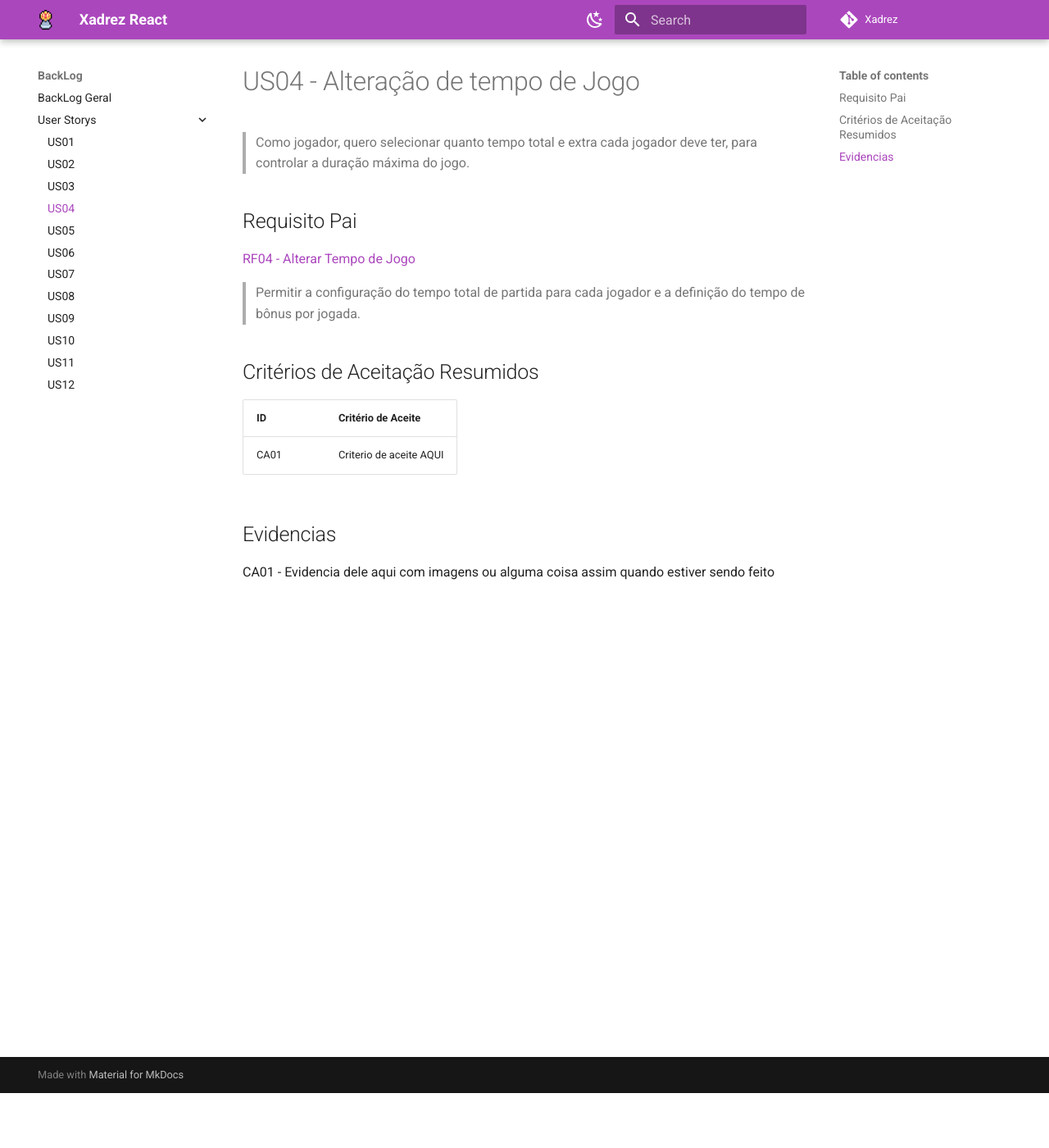
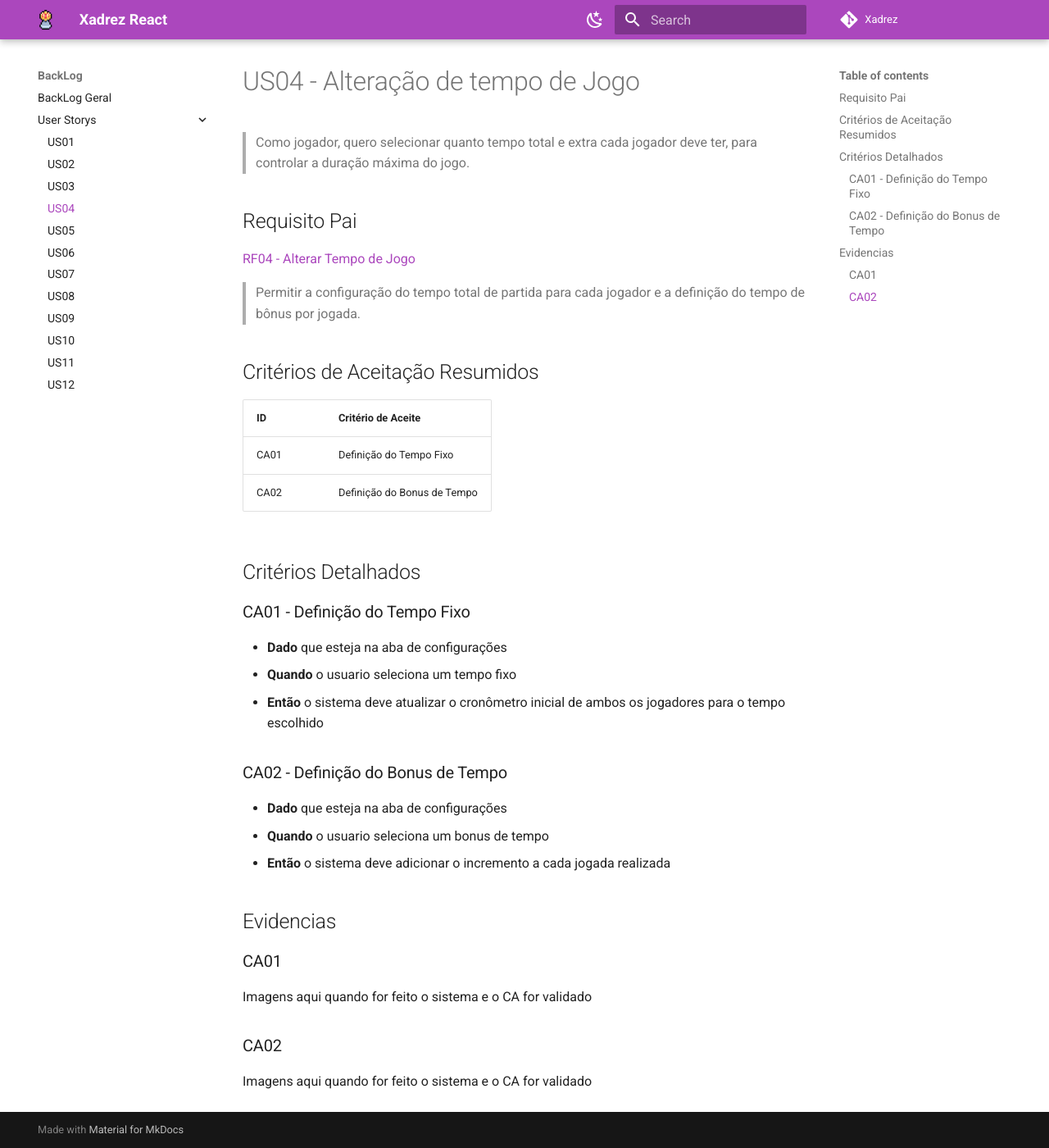
Before and after one commit to GUGOFO/Xadrez, an MkDocs documentation site: the page built from docs/backlog/US/US04.md, in a window 1280 px wide and 1400 px high, scrolled down 67 px. Shown: the whole window at 82% size. Built offline with MkDocs 1.6.1 and Material for MkDocs 9.7.7, drawn with Linux system fonts in a browser that asks for light colours; comment, search, counter and statistics services are not loaded.

Commit message:
adicionando US04

```diff
--- a/docs/backlog/US/US04.md
+++ b/docs/backlog/US/US04.md
@@ -12,8 +12,29 @@
 
 |  ID  | Critério de Aceite |
 | ---- | ------------------ |
-| CA01 | Criterio de aceite AQUI |
+| CA01 | Definição do Tempo Fixo |
+| CA02 | Definição do Bonus de Tempo |
+
+## Critérios Detalhados
+
+### CA01 - Definição do Tempo Fixo
+
+- **Dado** que esteja na aba de configurações
+- **Quando** o usuario seleciona um tempo fixo
+- **Então** o sistema deve atualizar o cronômetro inicial de ambos os jogadores para o tempo escolhido
+
+### CA02 - Definição do Bonus de Tempo
+
+- **Dado** que esteja na aba de configurações
+- **Quando** o usuario seleciona um bonus de tempo
+- **Então** o sistema deve adicionar o incremento a cada jogada realizada
 
 ## Evidencias
 
-CA01 - Evidencia dele aqui com imagens ou alguma coisa assim quando estiver sendo feito
+### CA01
+
+Imagens aqui quando for feito o sistema e o CA for validado
+
+### CA02
+
+Imagens aqui quando for feito o sistema e o CA for validado
```
